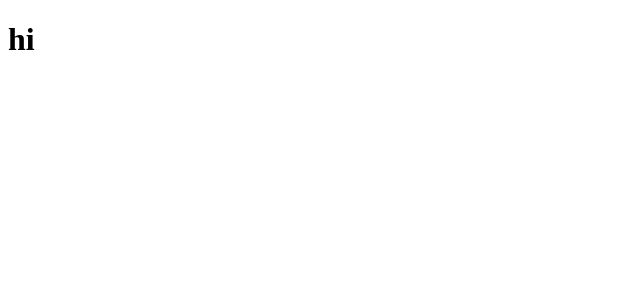
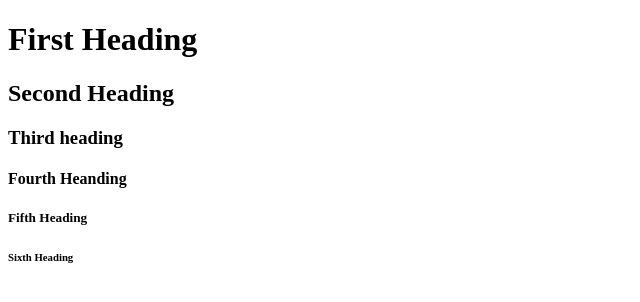
Before and after one commit to diwasupreti508-collab/web-dev-2026, a plain HTML site: page index.html in a window 1280 px wide. Shown: the whole page, without its empty margins (0-640 px from the left). Drawn offline with Linux system fonts and the light colour scheme.

Commit message:
Update index.html

```diff
--- a/index.html
+++ b/index.html
@@ -6,6 +6,11 @@
     <title>Document</title>
 </head>
 <body>
-    <h1> hi</h1>
+    <h1> First Heading</h1>
+    <h2> Second Heading</h2>
+    <h3> Third heading</h3>
+    <h4> Fourth Heanding</h4>
+    <h5> Fifth Heading</h5>
+    <h6> Sixth Heading</h6>
 </body>
 </html>
```
